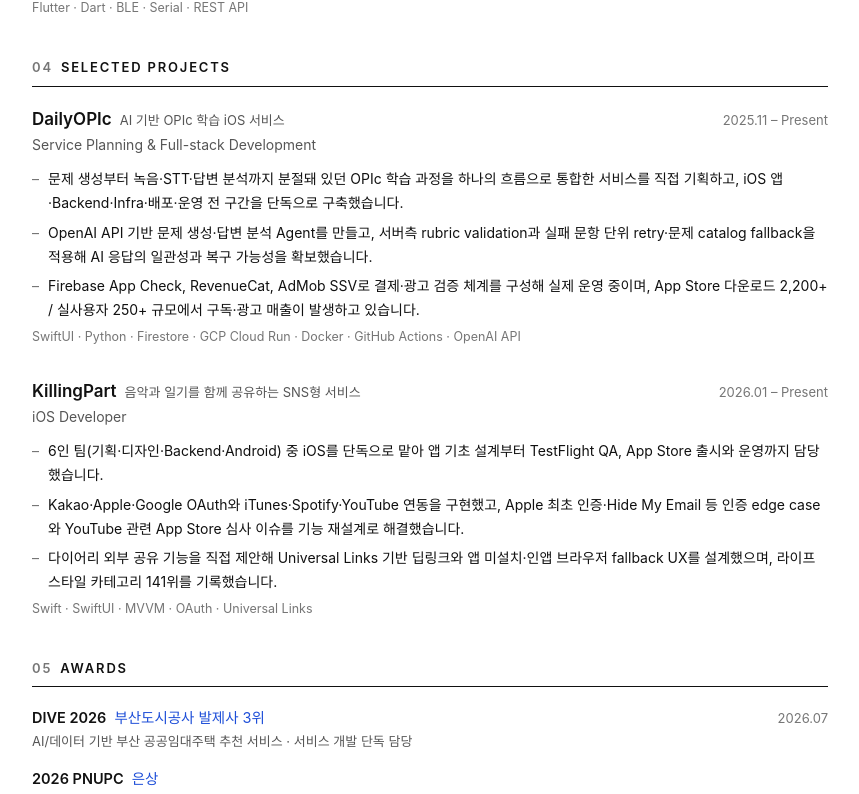
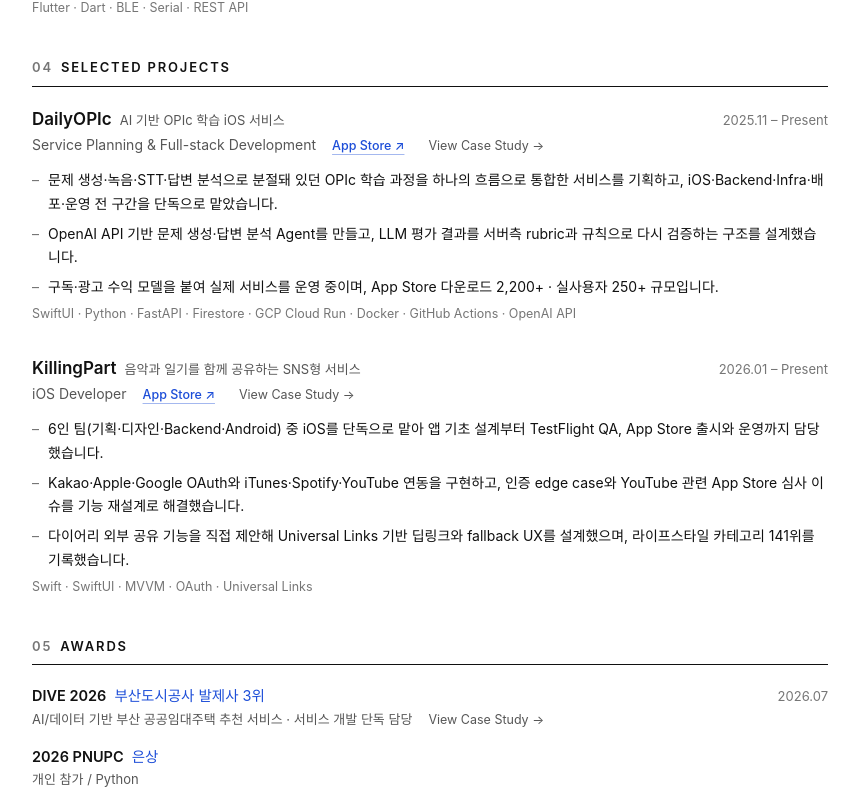
Before and after one commit to mark77234/mark77234.github.io, a Next.js app: page /resume in a window 1280 px wide. Shown: the part 1237-2031 px from the top of the page, without its empty margins (210-1069 px from the left). Built offline with nearby package versions, Linux system fonts and the light colour scheme.

Commit message:
feat: finalize portfolio metadata and links

```diff
--- a/src/app/layout.tsx
+++ b/src/app/layout.tsx
@@ -2,7 +2,7 @@ import type { Metadata } from "next";
 import "./globals.css";
 import SiteHeader from "@/components/SiteHeader";
 import SiteFooter from "@/components/SiteFooter";
-import { SITE_URL, profile } from "@/data/profile";
+import { ogBase, SITE_URL, profile } from "@/data/profile";
 
 const description =
   "모바일을 시작으로 Backend, Cloud, AI 서비스를 개발하고 출시·운영하는 Software Engineer 이병찬의 포트폴리오입니다.";
@@ -14,11 +14,10 @@ export const metadata: Metadata = {
     template: `${profile.name} | %s`,
   },
   description,
+  alternates: { canonical: "/" },
   openGraph: {
-    type: "website",
-    locale: "ko_KR",
-    url: SITE_URL,
-    siteName: `${profile.name} | ${profile.role}`,
+    ...ogBase,
+    url: "/",
     title: `${profile.name} | ${profile.role}`,
     description,
   },
--- a/src/app/portfolio/[slug]/page.tsx
+++ b/src/app/portfolio/[slug]/page.tsx
@@ -5,6 +5,7 @@ import CaseStudy from "@/components/CaseStudy";
 import PrintButton from "@/components/PrintButton";
 import ProjectLinks from "@/components/ProjectLinks";
 import { caseStudies, findCaseStudy } from "@/data/caseStudies";
+import { ogBase } from "@/data/profile";
 
 type Props = { params: Promise<{ slug: string }> };
 
@@ -18,9 +19,14 @@ export async function generateMetadata({ params }: Props): Promise<Metadata> {
   const study = findCaseStudy(slug);
   if (!study) return {};
 
+  const path = `/portfolio/${study.slug}/`;
+
   return {
     title: `${study.name} Case Study`,
     description: study.subtitle,
+    alternates: { canonical: path },
+    openGraph: { ...ogBase, url: path },
+    twitter: { card: "summary" },
   };
 }
 
--- a/src/app/portfolio/page.tsx
+++ b/src/app/portfolio/page.tsx
@@ -4,10 +4,13 @@ import ProjectLinks from "@/components/ProjectLinks";
 import SectionHeading from "@/components/SectionHeading";
 import { Metrics, ProjectCover, ProjectHeader } from "@/components/CaseStudy";
 import { caseStudies, caseStudySummary } from "@/data/caseStudies";
-import { profile } from "@/data/profile";
+import { ogBase, profile } from "@/data/profile";
 
 export const metadata: Metadata = {
   title: "Portfolio",
+  alternates: { canonical: "/portfolio/" },
+  openGraph: { ...ogBase, url: "/portfolio/" },
+  twitter: { card: "summary" },
   description: `${profile.nameEn}의 포트폴리오 — DailyOPIc, KillingPart, DIVE 2026, PNUSA, 카공어디?, 축제어디?의 문제 정의와 기술적 해결 과정.`,
 };
 
--- a/src/app/resume/page.tsx
+++ b/src/app/resume/page.tsx
@@ -2,7 +2,7 @@ import type { Metadata } from "next";
 import PrintButton from "@/components/PrintButton";
 import ProjectLinks from "@/components/ProjectLinks";
 import SectionHeading from "@/components/SectionHeading";
-import { profile } from "@/data/profile";
+import { ogBase, profile } from "@/data/profile";
 import { skills } from "@/data/skills";
 import { experiences } from "@/data/experience";
 import { resumeProjects } from "@/data/projects";
@@ -11,6 +11,9 @@ import { awards, education, languages } from "@/data/awards";
 export const metadata: Metadata = {
   title: "Resume",
   description: `${profile.nameEn}의 이력서 — 경력, 기술 스택, 대표 프로젝트와 수상 내역.`,
+  alternates: { canonical: "/resume/" },
+  openGraph: { ...ogBase, url: "/resume/" },
+  twitter: { card: "summary" },
 };
 
 function StackLine({ items }: { items: readonly string[] }) {
@@ -152,7 +155,10 @@ export default function ResumePage() {
                 </h3>
                 <span className="text-[13px] text-faint">{project.period}</span>
               </div>
-              <p className="mt-0.5 text-[14px] text-muted">{project.role}</p>
+              <div className="mt-0.5 flex flex-wrap items-baseline gap-x-4 gap-y-1">
+                <p className="text-[14px] text-muted">{project.role}</p>
+                {project.links && <ProjectLinks links={project.links} compact />}
+              </div>
 
               <ul className="mt-3 space-y-1.5">
                 {project.bullets.map((bullet) => (
@@ -183,9 +189,12 @@ export default function ResumePage() {
                 </h3>
                 {award.date && <span className="text-[13px] text-faint">{award.date}</span>}
               </div>
-              {award.note && (
-                <p className="mt-0.5 text-[13px] leading-[1.6] text-muted">{award.note}</p>
-              )}
+              <div className="mt-0.5 flex flex-wrap items-baseline gap-x-4 gap-y-1">
+                {award.note && (
+                  <p className="text-[13px] leading-[1.6] text-muted">{award.note}</p>
+                )}
+                {award.links && <ProjectLinks links={award.links} compact />}
+              </div>
             </li>
           ))}
         </ul>
--- a/src/components/SiteFooter.tsx
+++ b/src/components/SiteFooter.tsx
@@ -1,4 +1,4 @@
-import { GITHUB_URL, profile } from "@/data/profile";
+import { GITHUB_URL, LINKEDIN_URL, profile } from "@/data/profile";
 
 export default function SiteFooter() {
   return (
@@ -25,7 +25,7 @@ export default function SiteFooter() {
           </li>
           <li>
             <a
-              href="https://linkedin.com/in/byeongchanlee"
+              href={LINKEDIN_URL}
               target="_blank"
               rel="noopener noreferrer"
               className="hover:text-ink"
--- a/src/data/awards.ts
+++ b/src/data/awards.ts
@@ -1,8 +1,11 @@
+import type { ProjectLinks } from "@/data/caseStudies";
+
 export type Award = {
   title: string;
   prize: string;
   date?: string;
   note?: string;
+  links?: ProjectLinks;
 };
 
 export const awards: Award[] = [
@@ -11,6 +14,7 @@ export const awards: Award[] = [
     prize: "부산도시공사 발제사 3위",
     date: "2026.07",
     note: "AI/데이터 기반 부산 공공임대주택 추천 서비스 · 서비스 개발 단독 담당",
+    links: { caseStudy: "/portfolio/dive/" },
   },
   {
     title: "2026 PNUPC",
--- a/src/data/profile.ts
+++ b/src/data/profile.ts
@@ -1,4 +1,6 @@
 export const SITE_URL = "https://mark77234.github.io";
+export const GITHUB_URL = "https://github.com/mark77234";
+export const LINKEDIN_URL = "https://www.linkedin.com/in/byeongchanlee/";
 
 export const profile = {
   name: "이병찬",
@@ -9,11 +11,11 @@ export const profile = {
     "모바일을 시작점으로 Backend·Cloud·AI까지 확장하며 실제 서비스를 출시하고 운영하는 Software Engineer입니다.",
   contacts: [
     { label: "Email", text: "mark77234@naver.com", href: "mailto:mark77234@naver.com" },
-    { label: "GitHub", text: "github.com/mark77234", href: "https://github.com/mark77234" },
+    { label: "GitHub", text: "github.com/mark77234", href: GITHUB_URL },
     {
       label: "LinkedIn",
       text: "linkedin.com/in/byeongchanlee",
-      href: "https://linkedin.com/in/byeongchanlee",
+      href: LINKEDIN_URL,
     },
     {
       label: "Portfolio",
@@ -28,4 +30,10 @@ export const profile = {
   ],
 } as const;
 
-export const GITHUB_URL = "https://github.com/mark77234";
+
+/** 페이지가 openGraph를 지정하면 layout 값이 통째로 대체되므로 공통 필드는 여기서 재사용한다. */
+export const ogBase = {
+  type: "website",
+  locale: "ko_KR",
+  siteName: `${profile.name} | ${profile.role}`,
+} as const;
--- a/src/data/projects.ts
+++ b/src/data/projects.ts
@@ -1,3 +1,5 @@
+import type { ProjectLinks } from "@/data/caseStudies";
+
 export type ResumeProject = {
   name: string;
   role: string;
@@ -5,6 +7,7 @@ export type ResumeProject = {
   summary: string;
   stack: string[];
   bullets: string[];
+  links?: ProjectLinks;
 };
 
 /** Resume에는 대표 프로젝트 2개만 노출한다. 상세 서술은 /portfolio 담당. */
@@ -17,6 +20,7 @@ export const resumeProjects: ResumeProject[] = [
     stack: [
       "SwiftUI",
       "Python",
+      "FastAPI",
       "Firestore",
       "GCP Cloud Run",
       "Docker",
@@ -24,10 +28,14 @@ export const resumeProjects: ResumeProject[] = [
       "OpenAI API",
     ],
     bullets: [
-      "문제 생성부터 녹음·STT·답변 분석까지 분절돼 있던 OPIc 학습 과정을 하나의 흐름으로 통합한 서비스를 직접 기획하고, iOS 앱·Backend·Infra·배포·운영 전 구간을 단독으로 구축했습니다.",
-      "OpenAI API 기반 문제 생성·답변 분석 Agent를 만들고, 서버측 rubric validation과 실패 문항 단위 retry·문제 catalog fallback을 적용해 AI 응답의 일관성과 복구 가능성을 확보했습니다.",
-      "Firebase App Check, RevenueCat, AdMob SSV로 결제·광고 검증 체계를 구성해 실제 운영 중이며, App Store 다운로드 2,200+ / 실사용자 250+ 규모에서 구독·광고 매출이 발생하고 있습니다.",
+      "문제 생성·녹음·STT·답변 분석으로 분절돼 있던 OPIc 학습 과정을 하나의 흐름으로 통합한 서비스를 기획하고, iOS·Backend·Infra·배포·운영 전 구간을 단독으로 맡았습니다.",
+      "OpenAI API 기반 문제 생성·답변 분석 Agent를 만들고, LLM 평가 결과를 서버측 rubric과 규칙으로 다시 검증하는 구조를 설계했습니다.",
+      "구독·광고 수익 모델을 붙여 실제 서비스를 운영 중이며, App Store 다운로드 2,200+ · 실사용자 250+ 규모입니다.",
     ],
+    links: {
+      appStore: "https://apps.apple.com/us/app/daily-opic/id6756842982",
+      caseStudy: "/portfolio/dailyopic/",
+    },
   },
   {
     name: "KillingPart",
@@ -37,8 +45,13 @@ export const resumeProjects: ResumeProject[] = [
     stack: ["Swift", "SwiftUI", "MVVM", "OAuth", "Universal Links"],
     bullets: [
       "6인 팀(기획·디자인·Backend·Android) 중 iOS를 단독으로 맡아 앱 기초 설계부터 TestFlight QA, App Store 출시와 운영까지 담당했습니다.",
-      "Kakao·Apple·Google OAuth와 iTunes·Spotify·YouTube 연동을 구현했고, Apple 최초 인증·Hide My Email 등 인증 edge case와 YouTube 관련 App Store 심사 이슈를 기능 재설계로 해결했습니다.",
-      "다이어리 외부 공유 기능을 직접 제안해 Universal Links 기반 딥링크와 앱 미설치·인앱 브라우저 fallback UX를 설계했으며, 라이프스타일 카테고리 141위를 기록했습니다.",
+      "Kakao·Apple·Google OAuth와 iTunes·Spotify·YouTube 연동을 구현하고, 인증 edge case와 YouTube 관련 App Store 심사 이슈를 기능 재설계로 해결했습니다.",
+      "다이어리 외부 공유 기능을 직접 제안해 Universal Links 기반 딥링크와 fallback UX를 설계했으며, 라이프스타일 카테고리 141위를 기록했습니다.",
     ],
+    links: {
+      appStore:
+        "https://apps.apple.com/us/app/%ED%82%AC%EB%A7%81%ED%8C%8C%ED%8A%B8-killingpart/id6758883638",
+      caseStudy: "/portfolio/killingpart/",
+    },
   },
 ];
```
